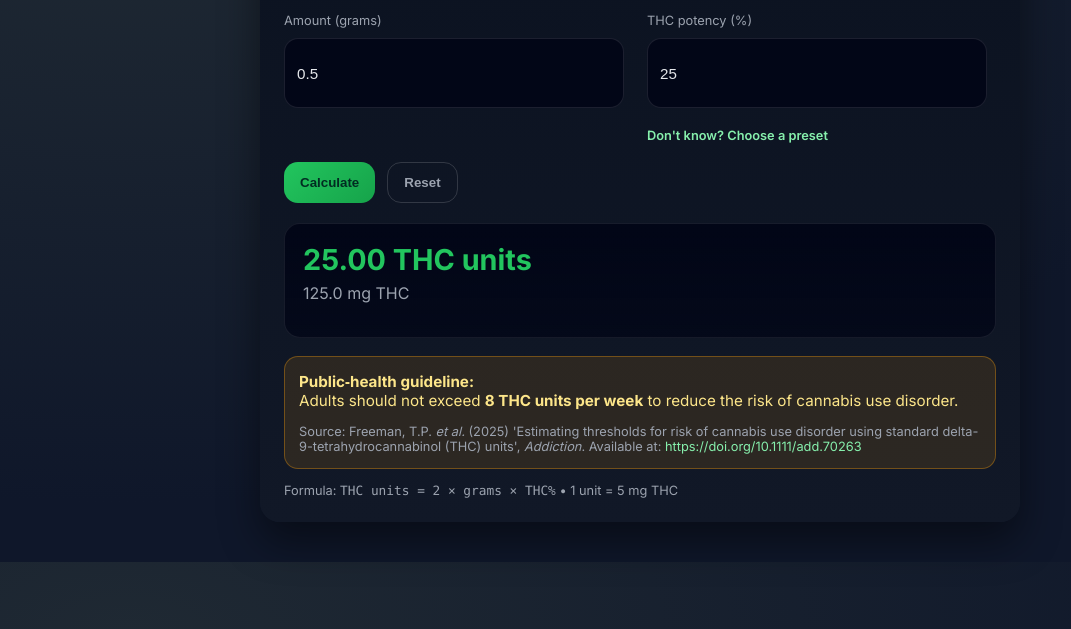
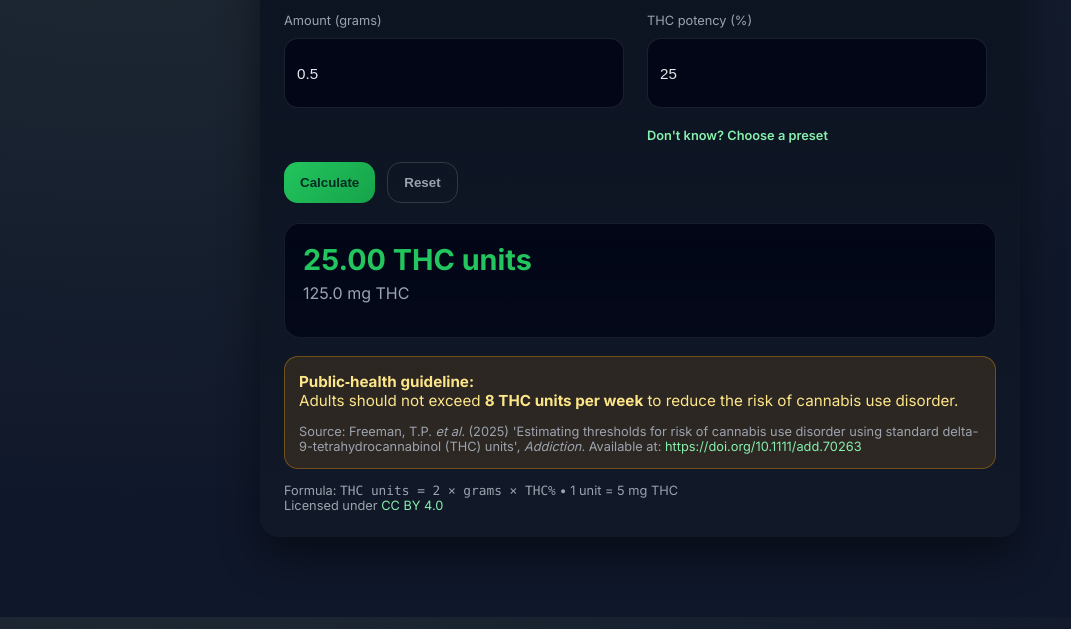
Before and after one commit to uksurd88/THCUnits, a plain HTML site: page index.html in a window 1280 px wide. Shown: the part 171-800 px from the top of the page, without its empty margins (0-1071 px from the left). Drawn offline with Linux system fonts and the light colour scheme.

Commit message:
Add centered counter and license information
Add a centered counter below the card and include a license link.

```diff
--- a/index.html
+++ b/index.html
@@ -156,6 +156,19 @@
     #presetToggle {
       font-size: 0.8rem;
     }
+
+    /* Center the counter */
+    #sfc2zchdak1g3ldglrtd4wtukbnpa3ts247 {
+      display: flex;
+      justify-content: center;
+      align-items: center;
+      margin-top: 20px;
+      padding: 10px;
+    }
+
+    #sfc2zchdak1g3ldglrtd4wtukbnpa3ts247 img {
+      display: block;
+    }
   </style>
 </head>
 <body>
@@ -213,8 +226,16 @@
 
     <div class="footer">
       Formula: <span class="mono">THC units = 2 × grams × THC%</span> • 1 unit = 5 mg THC
+      <br>
+      Licensed under <a href="https://creativecommons.org/licenses/by/4.0/" target="_blank" style="color:#86efac; text-decoration:none;">CC BY 4.0</a>
     </div>
   </div>
+
+  <!-- Counter centered below the card -->
+  <div id="sfc2zchdak1g3ldglrtd4wtukbnpa3ts247"></div>
+  <script type="text/javascript" src="https://counter1.optistats.ovh/private/counter.js?c=2zchdak1g3ldglrtd4wtukbnpa3ts247&down=async" async></script>
+  <noscript><a href="" title="counter widget"><img src="https://counter1.optistats.ovh/private/freecounterstat.php?c=2zchdak1g3ldglrtd4wtukbnpa3ts247" border="0" title="counter widget" alt="counter widget"></a></noscript>
+
 <script>
   const gramsEl = document.getElementById('grams');
   const thcEl = document.getElementById('thc');
@@ -260,6 +281,5 @@
   resetBtn.onclick = reset;
   calculate();
 </script>
-<div id="sfc2zchdak1g3ldglrtd4wtukbnpa3ts247"></div><script type="text/javascript" src="https://counter1.optistats.ovh/private/counter.js?c=2zchdak1g3ldglrtd4wtukbnpa3ts247&down=async" async></script><noscript><a href="https://www.freecounterstat.com" title="counter widget"><img src="https://counter1.optistats.ovh/private/freecounterstat.php?c=2zchdak1g3ldglrtd4wtukbnpa3ts247" border="0" title="counter widget" alt="counter widget"></a></noscript></body>
 </body>
 </html>
```
